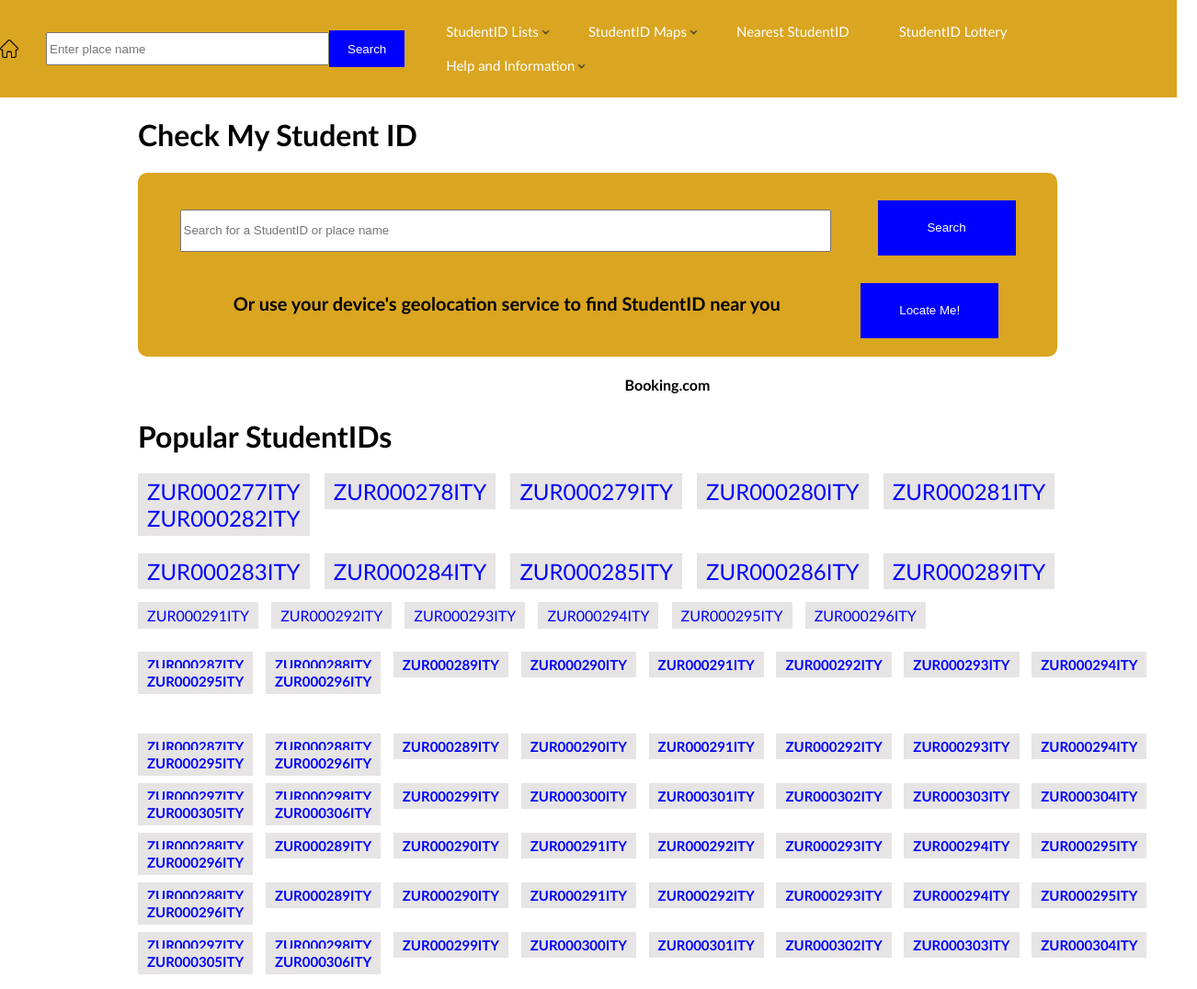
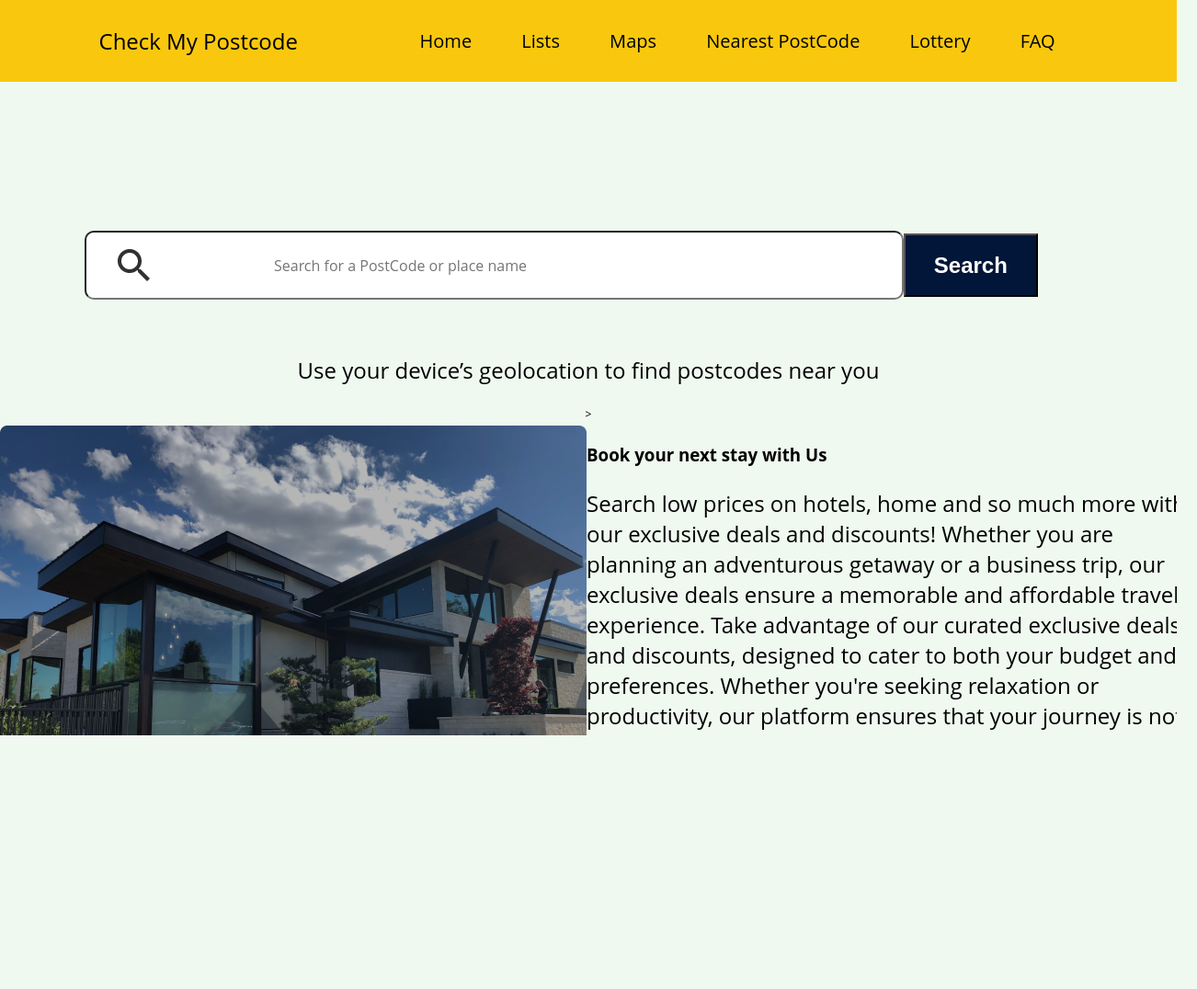
Before and after one commit to kenmillionaire/check-my-student-ID, a plain HTML site: page index.html in a window 1280 px wide. Shown: the top 1076 px of the page at 92% size, 1302 px wide, since content can reach past the window. After the commit the page ends 800 px from the top, so only its background shows below. Drawn offline with Linux system fonts and the light colour scheme.

Commit message:
Updates on the root variables

```diff
--- a/css/index.css
+++ b/css/index.css
@@ -1,148 +1,175 @@
 :root {
-  --color-1: red;
-  --color-2: purple;
-  --bg-color: goldenrod;
-  --bg-color2: #2bfade;
-  --bg-color3: blue;
-  --black-2: rgb(0, 0, 0);
-  --border-color: #6eb104;
-  --white-1: white;
-  --white-2: rgb(230, 228, 228);
+  --primary-color: #011638;
+  --secondary-color:  #F9C80E;
+  --neutral: #EFF9F0;
+  --neutral-2:#303230;
+
+  --white:  #FFFFFF;
 }
 
 html,
 body {
-  font-family: "Gill Sans", "Gill Sans MT", Calibri, "Trebuchet MS", sans-serif;
-  padding: 0;
+  font-family: "Open Sans", sans-serif;
+   padding: 0;
   margin: 0;
    box-sizing: border-box;
-}
-
-main {
-  width: 90%; /* Adjust the width as needed */
-  margin: 0 auto; /* Center the container horizontally */
-  margin-left: 150px;
+ width: 100%;
+ height: 100%;
+background-color: var(--neutral);
+overflow-x: hidden;
+overflow-y: auto;
 }
 
 .header {
   display: flex;
   align-items: center;
   justify-content: space-evenly;
-  background-color: var(--bg-color);
+  background-color: var(--secondary-color);
+    width: 100%;
+  height: 89px;
 }
 
-.home-icon {
-  width: 20px;
-  height: 20px;
-  margin-right: 10px;
+
+ul{
+  padding: 0;
+  list-style: none;
+  /* background-color: var(--white-2); */
+}
+ul li{
+  display: inline-block;
+  position: relative;
+  line-height: 21px;
+ font-size: 20px;
+font-weight: 400;
+line-height: 24px;
+letter-spacing: 0em;
+text-align: left;
+
+}
+ul li a{
+  display: block;
+  padding: 8px 25px;
+  color: var(--black-2);
+  text-decoration: none;
+}
+ul li a:hover{
+  color: var(--white-1);
+  background: var(--bg-color);
 }
 
-.place_name{
-  height: 30px;
-  width: 300px;
+main{
+  margin-left: ;
 }
 
+.brandN{
+ font-size: 24px;
+font-weight: 400;
+line-height: 24px;
+letter-spacing: 0em;
+text-align: left;
+}
+
+.searchbar{
+  width: 90%;
+  height: 113px;
+margin-top: 165px;
+border-radius: 10px;
+margin-left: 72px;
+border-radius: 10px
+box-shadow 0px 0px 8px 0px rgba(0, 0, 0, 0.08);
+}
+
+.rectangle-2{
+  display: flex;
+  height: 69px;
+border-radius: 10px;
+}
 
 .search-container {
   display: flex;
   align-items: center;
   padding: 10px 20px;
-
-}
-.search-btn {
-  background-color: var(--bg-color3) ;
-  color: var(--white-1);
-  padding: 10px 20px;
-  border: none;
-  cursor: pointer;
-  height: 40px;
+  position: relative;
+  width: 90%;
 }
 
-ul{
-  padding: 0;
-  list-style: none;
-  background-color: var(--bg-color);
-}
-ul li{
-  display: inline-block;
-  position: relative;
-  line-height: 21px;
-  text-align: left;
-  font-size: 15px;
-}
-ul li a{
-  display: block;
-  padding: 8px 25px;
-  color: #fff;
-  text-decoration: none;
-}
-ul li a:hover{
-  color: #fff;
-  background: goldenrod;
-}
-ul li ul.dropdown{
-  min-width: 100%; /* Set width of the dropdown */
-  background: var(--bg-color2);
-  display: none;
+.search-container img {
   position: absolute;
-  z-index: 999;
-  left: 0;
-}
-ul li:hover ul.dropdown{
-  display: block;	/* Display the dropdown */
-}
-ul li ul.dropdown li{
-  display: block;
+  top: 50%;
+  left: 50px;
+  transform: translateY(-50%);
+  padding-right: 50px;
+ }
+
+
+.type {
+  padding-left: 204px;
+ top: 187px;
+font-family: Open Sans;
+font-size: 16px;
+font-weight: 400;
+line-height: 24px;
+letter-spacing: 0em;
+text-align: left;
+color: var(--neutral-2);
+width: 1075px;
+height: 69px;
+border-radius: 10px;
 }
 
-.dropdown-arrow {
-  position: absolute;
-  right: 10px;
-  top: 50%;
-  transform: translateY(-50%);
-  width: 15px;
-  height: 15px;
+ .deviceL{
+ font-family: Open Sans;
+font-size: 12px;
+font-weight: 400;
+line-height: 24px;
+letter-spacing: 0em;
+text-align: center;
  }
 
-  .row1{
-  width: 1000px;
-  height: 200px;
-  border-radius: 10px;
-  background-color: var(--bg-color);
+.button{
+  width: 221px;
+height: 69px;
+top: 165px;
+/* left: 1148px; */
+background-color:var(--primary-color) ;
+color: var(--white) ;
+font-size: 24px;
+font-weight: 600;
+line-height: 33px;
+letter-spacing: 0em;
+text-align:center;
+}
 
- }
-
- .one, .row {
+.book-now{
   display: flex;
   /* align-items: center; */
   justify-content: space-around;
+  width: 1296px;
+height: 497px;
+top: 378px;
+left: 72px;
+border-radius: 8px;
   }
 
+.image-1{
+  width: 638px
+height: 497px
+top: 378px
+left: 72px
+border-radius: 8px
 
- .type{
-  margin-top: 40px;
-   margin-left: 20px;
-   width: 700px;
-   height: 40px;
- }
-
-
-.button{
-  width: 150px;
-  height: 60px;
-  background-color: var(--bg-color3);
-  margin-top: 30px;
-  border-style: none;
-  color: var(--white-1);
-  margin-right: 20px;
- }
-
+}
 
  h5{
-margin-top: 40px;
+margin-top: 20px;
 margin-left: 60px;
 font-size: 20px;
  }
+
+ .row .button {
+  display: block;
+  margin-top: 5px;
+}
 
  h4{
   text-align: center;
@@ -172,19 +199,26 @@ font-size: 20px;
 }
 
   /* Styling for the footer */
-  footer {
+ .Fcontainer{
     background-color: var(--black-2);
     color: var(--white-1);
-    padding: 20px 0;
+    padding: 10px 0;
     display: flex;
-    flex-wrap: wrap;
-    justify-content: space-between;
-  }
+   }
+
+   .base{
+    background-color: var(--black-2);
+    color: var(--white-1);
+   text-align: center;
+ padding-bottom: 40px;
+   }
+
+
 
   /* Style for individual columns */
   .column {
-    flex-basis: calc(33.33% - 10px); /* 10px for spacing between columns */
-    text-align: center;
+    flex-basis: calc(25.33% - 5px); /* 10px for spacing between columns */
+    text-align: left;
     margin: 5px; /* Adjust margin for spacing between items */
   }
 
@@ -193,3 +227,6 @@ font-size: 20px;
   footer p {
     font-size: 14px; /* Adjust the font size as needed */
   }
+  .Flink {
+    color: var(--bg-color);
+  }
--- a/index.html
+++ b/index.html
@@ -3,79 +3,54 @@
 <head>
     <meta charset="UTF-8">
     <meta name="viewport" content="width=device-width, initial-scale=1.0">
-    <title>Check My Student ID</title>
+    <title>Check My PostCode</title>
     <link rel="stylesheet" href="./css/index.css">
 </head>
 <body>
     <header>
       <div class="header">
-        <img class="home-icon" src="./images/home-icon.png">
-        <div class="search-container">
-  <input type="text" class="place_name" placeholder="Enter place name">
-  <button type="submit" class="search-btn">Search</button>
-</div>
+    <div class="brandN">Check My Postcode</div>
 <nav class="navigation">
   <ul>
-    <li>
-       <a href="#">StudentID Lists</a>
-        <img src="./images/dropdown-arrow.png" alt="Dropdown arrow" class="dropdown-arrow">
-       <ul class="dropdown">
-           <li><a href="#">By Country</a></li>
-           <li><a href="#">By Introduction</a></li>
-           <li><a href="#">By StudentID</a></li>
-       </ul>
-   </li>
-  <li>
-       <a href="#">StudentID Maps</a>
-       <img src="./images/dropdown-arrow.png" alt="Dropdown arrow" class="dropdown-arrow">
-       <ul class="dropdown">
-           <li><a href="#">StudentID Finder</a></li>
-           <li><a href="#">StudentID Area Maps</a></li>
-           <li><a href="#">StudentID District Maps</a></li>
-       </ul>
-   </li>
- <li><a href="#">Nearest StudentID</a></li>
-   <li><a href="#">StudentID Lottery</a></li>
-
-   <li>
-       <a href="#">Help and Information</a>
-       <img src="./images/dropdown-arrow.png" alt="Dropdown arrow" class="dropdown-arrow">
-       <ul class="dropdown">
-           <li><a href="#">FAQ</a></li>
-           <li><a href="#">Contact Us</a></li>
-           <li><a href="#">About Us</a></li>
-       </ul>
-   </li>
+    <li><a href="#">Home</a></li>
+    <li> <a href="#">Lists</a></li>
+  <li><a href="#">Maps</a></li>
+     <li> <a href="#">Nearest PostCode</a></li>
+   <li><a href="#">Lottery</a></li>
+   <li><a href="#">FAQ</a></li>
 </ul>
 </nav>
+</div>
+</div>
     </header>
 
     <main>
-    <div>
-    <h1>Check My Student ID</h1>
-  </div>
+      <section class="searchbar">
+        <form class="rectangle-2">
+          <div class="search-container">
+            <img src="./images/Search-icon.png" alt="Search Icon">
+            <input type="text" class="type" placeholder="Search for a PostCode or place name" value="">
+            <input type="submit" class="button" value="Search" />
+          </div>
+        </form>
+            </section>
+            <section>
+              <div class="deviceL">
+                <p>Use your device’s geolocation to find postcodes near you</p>>
+              </div>
+               </section>
 
-  <section>
-        <div class="row1">
-          <form class="one">
-          <div class="typeid">
-            <input type="text" class="type" placeholder="Search for a StudentID or place name" value="">
-          </div>
-          <div class="searchid">
-            <input type="submit" class="button" value="Search" />
-          </form>
-        </div>
 
-        <div class="row">
-          <div class="">
-            <h5>Or use your device's geolocation service to find StudentID near you</h5>
-          </div>
 
-          <div class="">
-             <input type="submit" class="button" value="Locate Me!" />
-          </div>
-        </div>
-      </section>
+    <section class="book-now">
+      <img src="/images/image 1.png" alt="Book a Place" class="image-1">
+      <div class="bookplace-text">
+        <h3>Book your next stay with Us</h3>
+        <p>Search low prices on hotels, home and so much more with our exclusive deals and discounts! Whether you are planning an adventurous getaway or a business trip, our exclusive deals ensure a memorable and affordable travel experience. Take advantage of our curated exclusive deals and discounts, designed to cater to both your budget and preferences. Whether you're seeking relaxation or productivity, our platform ensures that your journey is not only memorable but also cost-effective. Book now!</p>
+              </div>
+    </section>
+
+
 
       <section>
       <div>
@@ -84,7 +59,7 @@
        </section>
 
        <section>
-        <h2>Popular StudentIDs</h2>
+        <h2>Popular PostCodes</h2>
         <p>
           <span class="student-id">ZUR000277ITY</span>
           <span class="student-id">ZUR000278ITY</span>
@@ -100,84 +75,7 @@
           <span  class="student-id">ZUR000286ITY</span>
           <span class="student-id">ZUR000289ITY</span>
       </p>
-            <span class="student-id">ZUR000291ITY</span>
-            <span class="student-id">ZUR000292ITY</span>
-            <span class="student-id">ZUR000293ITY</span>
-            <span class="student-id">ZUR000294ITY</span>
-            <span class="student-id">ZUR000295ITY</span>
-            <span class="student-id">ZUR000296ITY</span>
-            <br>
-            <h6><span class="student-id">ZUR000287ITY</span>
-            <span class="student-id">ZUR000288ITY</span>
-            <span class="student-id">ZUR000289ITY</span>
-            <span class="student-id">ZUR000290ITY</span>
-            <span class="student-id">ZUR000291ITY</span>
-            <span class="student-id">ZUR000292ITY</span>
-            <span class="student-id">ZUR000293ITY</span>
-            <span class="student-id">ZUR000294ITY</span>
-            <span class="student-id">ZUR000295ITY</span>
-            <span class="student-id">ZUR000296ITY</span>
-            <br>
-            <br>
-            </h6>
 
-        <h6><span class="student-id">ZUR000287ITY</span>
-          <span class="student-id">ZUR000288ITY</span>
-          <span class="student-id">ZUR000289ITY</span>
-          <span class="student-id">ZUR000290ITY</span>
-          <span class="student-id">ZUR000291ITY</span>
-          <span class="student-id">ZUR000292ITY</span>
-          <span class="student-id">ZUR000293ITY</span>
-          <span class="student-id">ZUR000294ITY</span>
-          <span class="student-id">ZUR000295ITY</span>
-          <span class="student-id">ZUR000296ITY</span>
-          <br>
-          <br>
-          <span class="student-id">ZUR000297ITY</span>
-          <span class="student-id">ZUR000298ITY</span>
-          <span class="student-id">ZUR000299ITY</span>
-          <span class="student-id">ZUR000300ITY</span>
-          <span class="student-id">ZUR000301ITY</span>
-          <span class="student-id">ZUR000302ITY</span>
-          <span class="student-id">ZUR000303ITY</span>
-          <span class="student-id">ZUR000304ITY</span>
-          <span class="student-id">ZUR000305ITY</span>
-          <span class="student-id">ZUR000306ITY</span>
-          <br>
-          <br>
-          <span class="student-id">ZUR000288ITY</span>
-          <span class="student-id">ZUR000289ITY</span>
-          <span class="student-id">ZUR000290ITY</span>
-          <span class="student-id">ZUR000291ITY</span>
-          <span class="student-id">ZUR000292ITY</span>
-          <span class="student-id">ZUR000293ITY</span>
-          <span class="student-id">ZUR000294ITY</span>
-          <span class="student-id">ZUR000295ITY</span>
-          <span class="student-id">ZUR000296ITY</span>
-          <br>
-          <br>
-          <span class="student-id">ZUR000288ITY</span>
-          <span class="student-id">ZUR000289ITY</span>
-          <span class="student-id">ZUR000290ITY</span>
-          <span class="student-id">ZUR000291ITY</span>
-          <span class="student-id">ZUR000292ITY</span>
-          <span class="student-id">ZUR000293ITY</span>
-          <span class="student-id">ZUR000294ITY</span>
-          <span class="student-id">ZUR000295ITY</span>
-          <span class="student-id">ZUR000296ITY</span>
-          <br>
-          <br>
-          <span class="student-id">ZUR000297ITY</span>
-          <span class="student-id">ZUR000298ITY</span>
-          <span class="student-id">ZUR000299ITY</span>
-          <span class="student-id">ZUR000300ITY</span>
-          <span class="student-id">ZUR000301ITY</span>
-          <span class="student-id">ZUR000302ITY</span>
-          <span class="student-id">ZUR000303ITY</span>
-          <span class="student-id">ZUR000304ITY</span>
-          <span class="student-id">ZUR000305ITY</span>
-          <span class="student-id">ZUR000306ITY</span>
-          <br>
           </h6>
        </section>
 
@@ -212,25 +110,29 @@
       </main>
 
       <footer>
+        <div class="Fcontainer">
         <div class="column">
           <h3>Search</h3>
-          <p>Student IDs by County</p>
-          <p>Student IDs by Introduction Date</p>
-          <p>Student IDs Near Me</p>
+          <p>PostCodes by County</p>
+          <p>PostCodes by Introduction Date</p>
+          <p>PostCodes Near Me</p>
         </div>
         <div class="column">
-          <h3>Student ID</h3>
-          <p>Student IDs by County</p>
-          <p>Student IDs by Introduction Date</p>
-          <p>Student IDs Near Me</p>
-          <p>Student IDs by Council Tax Band</p>
+          <h3>Maps</h3>
+          <p>PostCode by County</p>
+          <p>PostCode by Introduction Date</p>
+          <p>PostCode Near Me</p>
+          <p>PostCode by Council Tax Band</p>
         </div>
         <div class="column">
-          <h3>About this Website</h3>
+          <h3>Legal</h3>
+          <p>Privacy Policy</p>
           <p>Disclaimer and Limitations</p>
-          <p>Privacy Policy</p>
+          <p>About this Website</p>
+                  </div>
+        <!-- <div class="clearfix"></div> -->
         </div>
-        <div class="clearfix"></div>
+        <div class="base">CheckmyPostcode.UK is a <span class="Flink">GoodStuff </span> Website</div>
       </footer>
 
 </body>
```
Also changed, not shown: images/Rectangle 15.png (added), images/Search-icon.png (added), images/hero.png (added), images/image 1.png (added).
